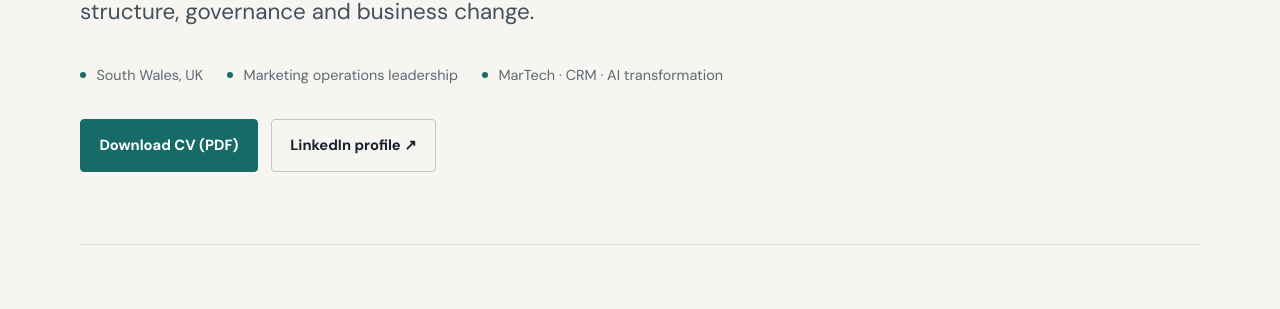
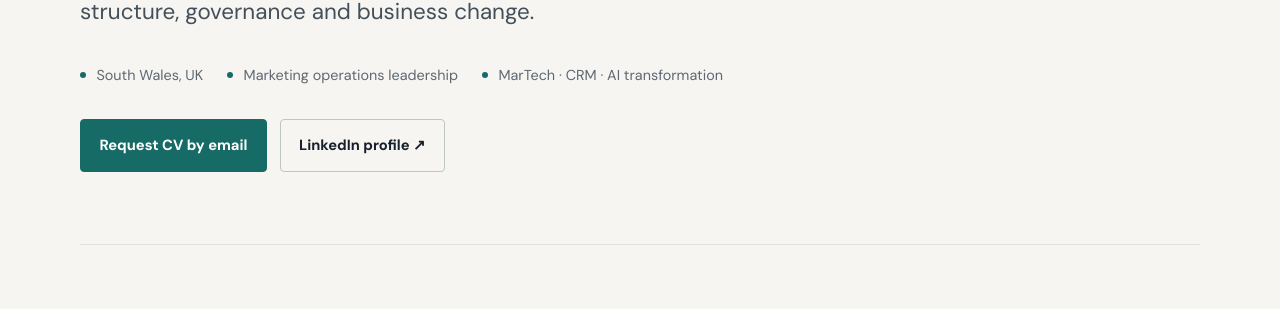
Before and after one commit to georgefwmurray/Marketing-Operations-Control-Centre, a Jekyll site: the page built from about.md, in a window 1280 px wide and 900 px high, scrolled down 557 px. Shown: the part 125-434 px from the top of the window. Built offline with Jekyll 4.4.1, drawn with Linux system fonts in a browser that asks for light colours; some of the changed text lies outside the part shown.

Commit message:
Refine recruitment links and add insights navigation

```diff
--- a/about.md
+++ b/about.md
@@ -15,7 +15,7 @@ permalink: /about/
     <span>MarTech · CRM · AI transformation</span>
   </div>
   <div class="actions">
-    <a class="button primary" href="{{ '/assets/documents/George-Murray-CV.pdf' | relative_url }}">Download CV (PDF)</a>
+    <a class="button primary" href="mailto:georgefwmurray@gmail.com?subject=CV%20request">Request CV by email</a>
     <a class="button secondary" href="https://www.linkedin.com/in/georgefwmurray/" target="_blank" rel="noopener">LinkedIn profile ↗</a>
   </div>
 </section>
@@ -118,7 +118,7 @@ permalink: /about/
     <div class="prose">
       <p>I'm interested in senior leadership roles covering marketing operations, MarTech and AI transformation, particularly where the organisation is looking to improve how its marketing function works at scale.</p>
       <div class="actions">
-        <a class="button primary" href="{{ '/assets/documents/George-Murray-CV.pdf' | relative_url }}">Download CV (PDF)</a>
+        <a class="button primary" href="mailto:georgefwmurray@gmail.com?subject=CV%20request">Request CV by email</a>
         <a class="button secondary" href="mailto:georgefwmurray@gmail.com">Email George ↗</a>
       </div>
     </div>
```
